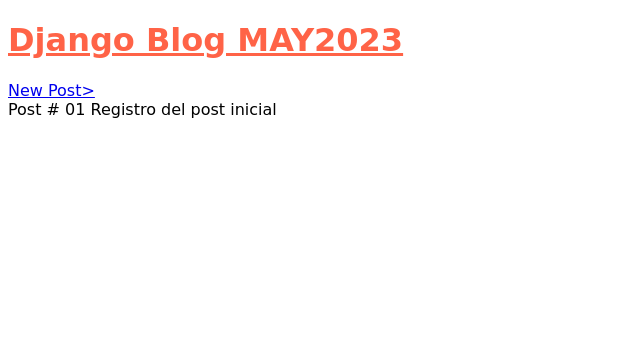
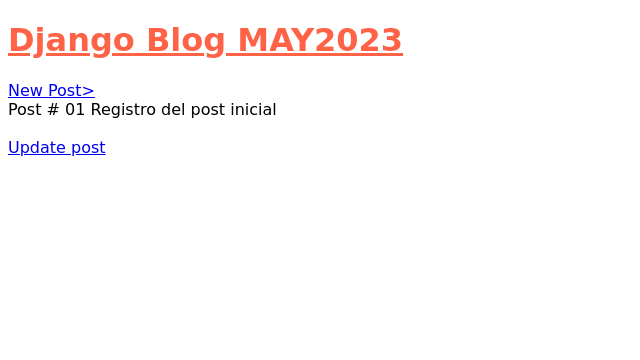
Before and after one commit to wvita1975/django_blog, a Django app: page /post/1 in a window 1280 px wide. Shown: the top 360 px of the page, without its empty margins (0-640 px from the left). Run offline with Django 4.2, Linux system fonts and the light colour scheme; data comes from the database, SQL or seed files in the repository; both versions use the stored data as it was after the commit; some web fonts are replaced.

Commit message:
post_update

```diff
--- a/blog/models.py
+++ b/blog/models.py
@@ -14,4 +14,4 @@
           return self.title
 
     def get_absolute_url(self):
-        return reverse("post_detail", kwargs={"pk": self.pk}) # entre llaves = diccionario python /post_detal ya que la app se llama post
+        return reverse("post_detail_view", kwargs={"pk": self.pk}) # entre llaves = diccionario python /post_detal ya que la app se llama post
--- a/blog/urls.py
+++ b/blog/urls.py
@@ -1,8 +1,11 @@
 from django.urls import path
-from .views import PostListView, PostDetailView, PostCreateView
+from .views import PostListView, PostDetailView, PostCreateView, PostUpdateView
 
 urlpatterns = [
     path('', PostListView.as_view(), name="home"),
     path('post/<int:pk>', PostDetailView.as_view(), name="post_detail_view"), # post/<int:pk>= de la app muestra el primary key
-    path('post/new>', PostCreateView.as_view(), name="post_new")
+    path('post/new>', PostCreateView.as_view(), name="post_new"),
+    path('post/new>', PostUpdateView.as_view(), name="post_update"),
+    path("posts/<int:pk>/update/", PostUpdateView.as_view(), name='post_update'),
+
 ]
--- a/blog/views.py
+++ b/blog/views.py
@@ -1,6 +1,6 @@
 from django.shortcuts import render
 from django.views.generic import ListView, DetailView
-from django.views.generic.edit import CreateView
+from django.views.generic.edit import CreateView, UpdateView
 from .models import Post
 
 # Create your views here.
@@ -17,3 +17,8 @@
     model = Post
     template_name = 'post_new.html'
     fields = ['title', 'author', 'body']
+
+class PostUpdateView(UpdateView):
+    model = Post
+    template_name = 'post_update.html'
+    fields = ['title', 'body']
--- a/templates/base.html
+++ b/templates/base.html
@@ -12,6 +12,7 @@
     <header>
         <h1><a href="{% url 'home' %}">Django Blog MAY2023</a></h1>
         <a href="{% url 'post_new' %}">New Post></a> <!--crea una nueva entrada en el base-->
+
     </header>
 
     {% block content %}
--- a/templates/post_detail_view.html
+++ b/templates/post_detail_view.html
@@ -1,7 +1,10 @@
 {% extends "base.html" %}
 
 {% block content %}
+    <div>
     {{ post.title }}
     {{ post.body }}
-
+    </div>
+    <br>
+    <a href="{% url 'post_update' post.pk %}">Update post</a>
 {% endblock content %}
```
Also changed, not shown: templates/post_update.html (added, +11 -0 lines), db.sqlite3.
